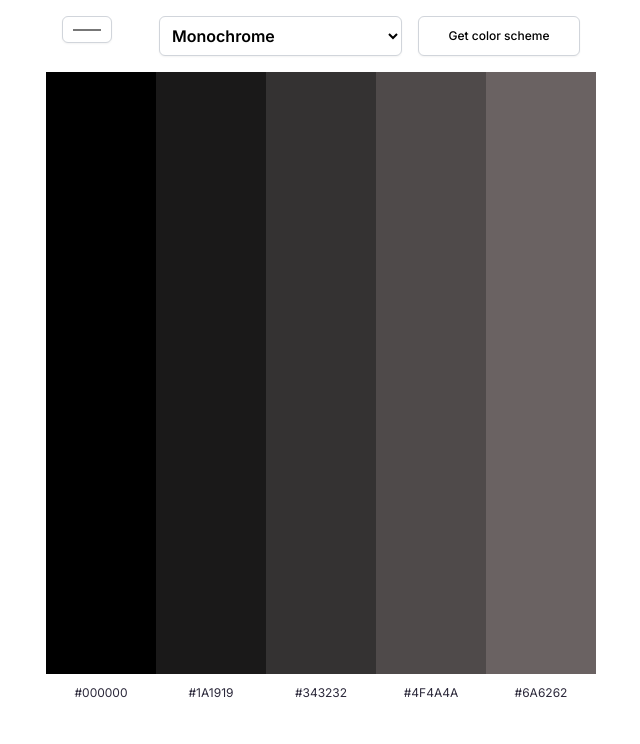
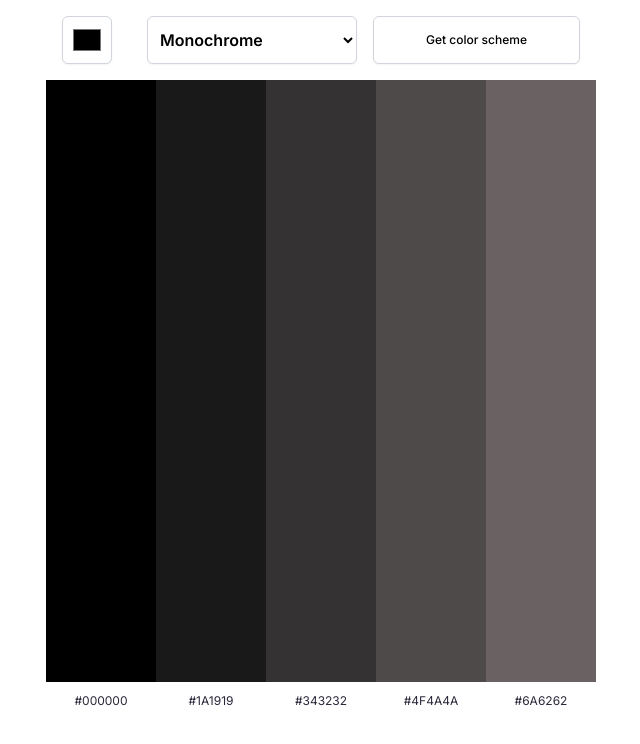
Before and after one commit to hinedy/Color-Scheme-Generator, a website built with Vite: page index.html in a window 1280 px wide. Shown: the whole page, without its empty margins (319-959 px from the left). Built offline with nearby package versions, Linux system fonts and the light colour scheme.

Commit message:
Update index.css

```diff
--- a/index.css
+++ b/index.css
@@ -12,7 +12,7 @@ section {
 
 form{
     display: grid;
-    grid-template-columns: 1fr 3fr 2fr;
+    grid-template-columns: 1fr minmax(auto, 3fr) 3fr;
     column-gap: 1em;
     padding: 1em;
 }
@@ -28,6 +28,9 @@ select {
     cursor: pointer;
 }
 
+input[type="color"]{
+    height: 3rem;
+}
 select {
     font-size: 1rem;
     font-weight: 600;
@@ -87,7 +90,7 @@ button {
 .hex {
     align-self: end;
     background: white !important;
-    padding: 1em;
+    padding: 1em .25rem;
     font-size: .75rem;
     color: #2B283A;
 }
```
